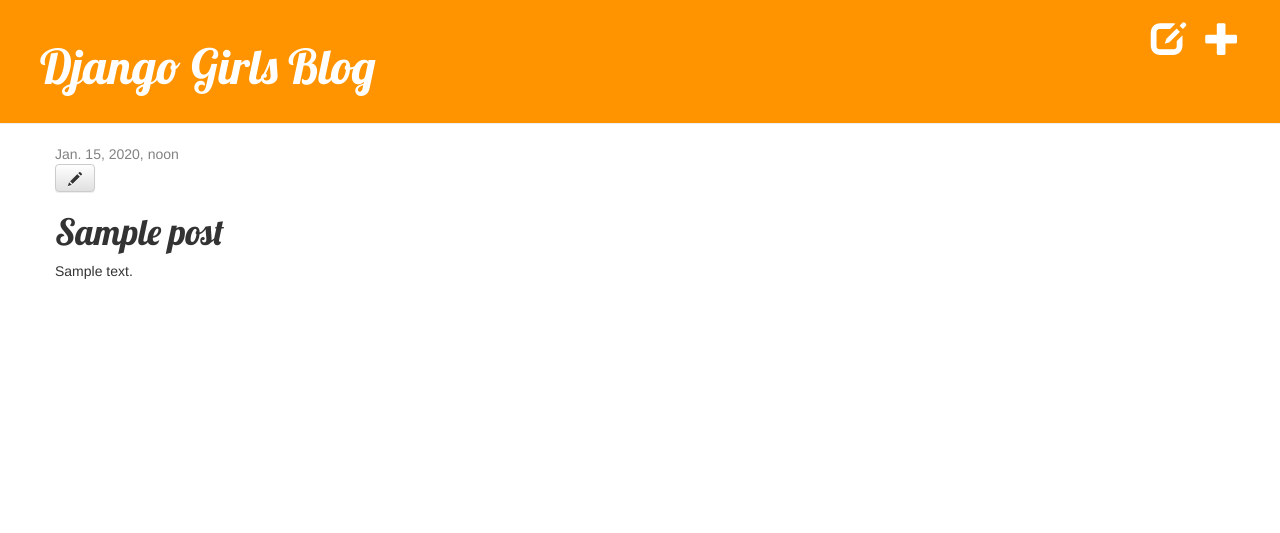
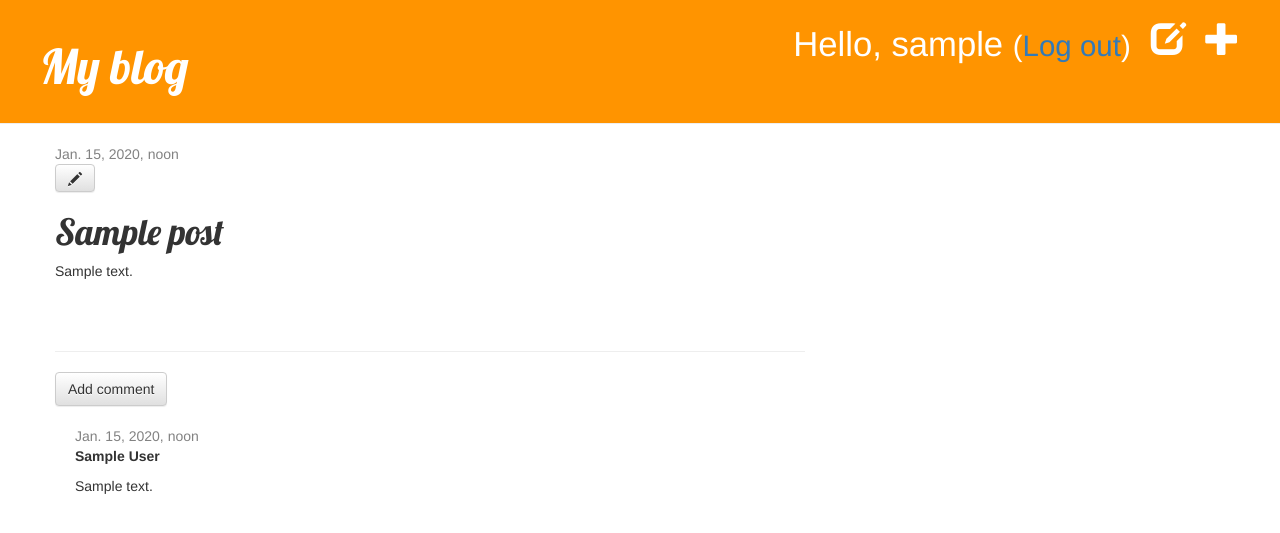
Before and after one commit to avigeris/my-first-blog, a Django app: page /post/1/ in a window 1280 px wide. Shown: the top 533 px of the page. Run offline with Django 3.2, Linux system fonts and the light colour scheme; a user stored in the database is signed in; tables that the repository leaves empty hold one stand-in row (values such as "Sample post"); some libraries are stand-ins or nearby versions.

Commit message:
Added comments inside the site.

```diff
--- a/blog/admin.py
+++ b/blog/admin.py
@@ -1,4 +1,5 @@
 from django.contrib import admin
-from .models import Post
+from .models import Post, Comment
 
 admin.site.register(Post)
+admin.site.register(Comment)
--- a/blog/models.py
+++ b/blog/models.py
@@ -10,9 +10,26 @@
     created_date = models.DateTimeField(default=timezone.now)
     published_date = models.DateTimeField(blank=True, null=True)
 
+    def approved_comments(self):
+        return self.comments.filter(approved_comment=True)
+
     def publish(self):
         self.published_date = timezone.now()
         self.save()
 
     def __str__(self):
         return self.title
+
+class Comment(models.Model):
+    post = models.ForeignKey('blog.Post', on_delete=models.CASCADE, related_name='comments')
+    author = models.CharField(max_length=200)
+    text = models.TextField()
+    created_date = models.DateTimeField(default=timezone.now)
+    approved_comment = models.BooleanField(default=False)
+
+    def approve(self):
+        self.approved_comment = True
+        self.save()
+
+    def __str__(self):
+        return self.text
--- a/blog/static/css/blog.css
+++ b/blog/static/css/blog.css
@@ -44,3 +44,7 @@
 .post h1 a, .post h1 a:visited {
     color: #000000;
 }
+
+.comment {
+    margin: 20px 0px 20px 20px;
+}
--- a/blog/templates/blog/base.html
+++ b/blog/templates/blog/base.html
@@ -1,7 +1,7 @@
 {% load static %}
 <html>
     <head>
-        <title>Django Girls blog</title>
+        <title>My blog</title>
         <link rel="stylesheet" href="//maxcdn.bootstrapcdn.com/bootstrap/3.2.0/css/bootstrap.min.css">
         <link rel="stylesheet" href="//maxcdn.bootstrapcdn.com/bootstrap/3.2.0/css/bootstrap-theme.min.css">
         <link href='//fonts.googleapis.com/css?family=Lobster&subset=latin,latin-ext' rel='stylesheet' type='text/css'>
@@ -12,8 +12,11 @@
     {% if user.is_authenticated %}
         <a href="{% url 'post_new' %}" class="top-menu"><span class="glyphicon glyphicon-plus"></span></a>
         <a href="{% url 'post_draft_list' %}" class="top-menu"><span class="glyphicon glyphicon-edit"></span></a>
+        <p class="top-menu">Hello, {{ user.username }} <small>(<a href="{% url 'logout' %}">Log out</a>)</small></p>
+    {% else %}
+        <a href="{% url 'login' %}" class="top-menu"><span class="glyphicon glyphicon-lock"></span></a>
     {% endif %}
-            <h1><a href="/">Django Girls Blog</a></h1>
+    <h1><a href="/">My blog</a></h1>
 </div>
     <div class="content container">
         <div class="row">
--- a/blog/templates/blog/post_detail.html
+++ b/blog/templates/blog/post_detail.html
@@ -16,4 +16,23 @@
         <h1>{{ post.title }}</h1>
         <p>{{ post.text|linebreaksbr }}</p>
     </div>
+<hr>
+<a class="btn btn-default" href="{% url 'add_comment_to_post' pk=post.pk %}">Add comment</a>
+{% for comment in post.comments.all %}
+    {% if user.is_authenticated or comment.approved_comment %}
+    <div class="comment">
+        <div class="date">
+            {{ comment.created_date }}
+            {% if not comment.approved_comment %}
+                <a class="btn btn-default" href="{% url 'comment_remove' pk=comment.pk %}"><span class="glyphicon glyphicon-remove"></span></a>
+                <a class="btn btn-default" href="{% url 'comment_approve' pk=comment.pk %}"><span class="glyphicon glyphicon-ok"></span></a>
+            {% endif %}
+        </div>
+        <strong>{{ comment.author }}</strong>
+        <p>{{ comment.text|linebreaks }}</p>
+    </div>
+    {% endif %}
+{% empty %}
+    <p>No comments here yet :(</p>
+{% endfor %}
 {% endblock %}
--- a/blog/templates/blog/post_list.html
+++ b/blog/templates/blog/post_list.html
@@ -8,6 +8,7 @@
             </div>
             <h1><a href="{% url 'post_detail' pk=post.pk %}">{{ post.title }}</a></h1>
             <p>{{ post.text|linebreaksbr }}</p>
+            <a href="{% url 'post_detail' pk=post.pk %}">Comments: {{ post.approved_comments.count }}</a>
         </div>
     {% endfor %}
-{% endblock %}
+{% endblock content %}
--- a/blog/urls.py
+++ b/blog/urls.py
@@ -9,4 +9,7 @@
     path('drafts/', views.post_draft_list, name='post_draft_list'),
     path('post/<pk>/publish/', views.post_publish, name='post_publish'),
     path('post/<pk>/remove/', views.post_remove, name='post_remove'),
+    path('post/<int:pk>/comment/', views.add_comment_to_post, name='add_comment_to_post'),
+    path('comment/<int:pk>/approve/', views.comment_approve, name='comment_approve'),
+    path('comment/<int:pk>/remove/', views.comment_remove, name='comment_remove'),
 ]
--- a/blog/views.py
+++ b/blog/views.py
@@ -2,8 +2,10 @@
 from django.utils import timezone
 from .models import Post
 from django.shortcuts import render, get_object_or_404
-from .forms import PostForm
+from .forms import PostForm, CommentForm
 from django.shortcuts import redirect
+from django.contrib.auth.decorators import login_required
+from .models import Post, Comment
 
 def post_list(request):
     posts = Post.objects.filter(published_date__lte=timezone.now()).order_by('published_date')
@@ -13,10 +15,12 @@
     post = get_object_or_404(Post, pk=pk)
     return render(request, 'blog/post_detail.html', {'post': post})
 
+@login_required
 def post_new(request):
     form = PostForm()
     return render(request, 'blog/post_edit.html', {'form': form})
 
+@login_required
 def post_new(request):
     if request.method == "POST":
         form = PostForm(request.POST)
@@ -29,6 +33,7 @@
         form = PostForm()
     return render(request, 'blog/post_edit.html', {'form': form})
 
+@login_required
 def post_edit(request, pk):
     post = get_object_or_404(Post, pk=pk)
     if request.method == "POST":
@@ -42,16 +47,44 @@
         form = PostForm(instance=post)
     return render(request, 'blog/post_edit.html', {'form': form})
 
+@login_required
 def post_draft_list(request):
     posts = Post.objects.filter(published_date__isnull=True).order_by('created_date')
     return render(request, 'blog/post_draft_list.html', {'posts': posts})
 
+@login_required
 def post_publish(request, pk):
     post = get_object_or_404(Post, pk=pk)
     post.publish()
     return redirect('post_detail', pk=pk)
 
+@login_required
 def post_remove(request, pk):
     post = get_object_or_404(Post, pk=pk)
     post.delete()
     return redirect('post_list')
+
+def add_comment_to_post(request, pk):
+    post = get_object_or_404(Post, pk=pk)
+    if request.method == "POST":
+        form = CommentForm(request.POST)
+        if form.is_valid():
+            comment = form.save(commit=False)
+            comment.post = post
+            comment.save()
+            return redirect('post_detail', pk=post.pk)
+    else:
+        form = CommentForm()
+    return render(request, 'blog/add_comment_to_post.html', {'form': form})
+
+@login_required
+def comment_approve(request, pk):
+    comment = get_object_or_404(Comment, pk=pk)
+    comment.approve()
+    return redirect('post_detail', pk=comment.post.pk)
+
+@login_required
+def comment_remove(request, pk):
+    comment = get_object_or_404(Comment, pk=pk)
+    comment.delete()
+    return redirect('post_detail', pk=comment.post.pk)
--- a/mysite/settings.py
+++ b/mysite/settings.py
@@ -120,3 +120,4 @@
 
 STATIC_URL = '/static/'
 STATIC_ROOT = os.path.join(BASE_DIR, 'static')
+LOGIN_REDIRECT_URL = '/'
--- a/mysite/urls.py
+++ b/mysite/urls.py
@@ -13,10 +13,14 @@
     1. Import the include() function: from django.urls import include, path
     2. Add a URL to urlpatterns:  path('blog/', include('blog.urls'))
 """
+from django.urls import path, include
 from django.contrib import admin
-from django.urls import path, include
+
+from django.contrib.auth import views
 
 urlpatterns = [
     path('admin/', admin.site.urls),
+    path('accounts/login/', views.LoginView.as_view(), name='login'),
+    path('accounts/logout/', views.LogoutView.as_view(next_page='/'), name='logout'),
     path('', include('blog.urls')),
 ]
```
Also changed, not shown: blog/forms.py (+9 -1 lines), blog/templates/blog/add_comment_to_post.html (added, +9 -0 lines), blog/templates/registration/login.html (added, +24 -0 lines), blog/migrations/0002_comment.py (added). Lines whose indentation alone changed are shown as unchanged.
